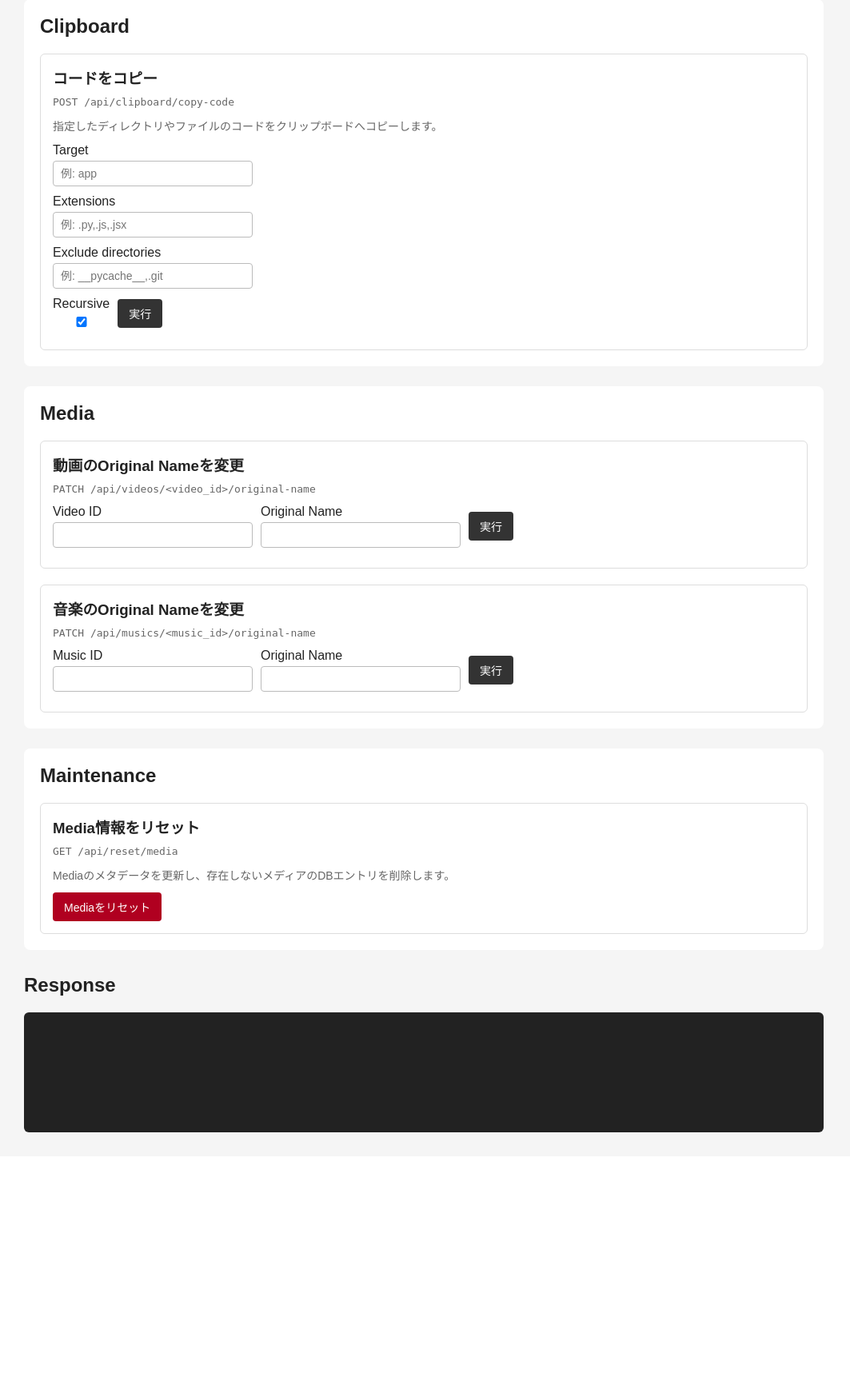
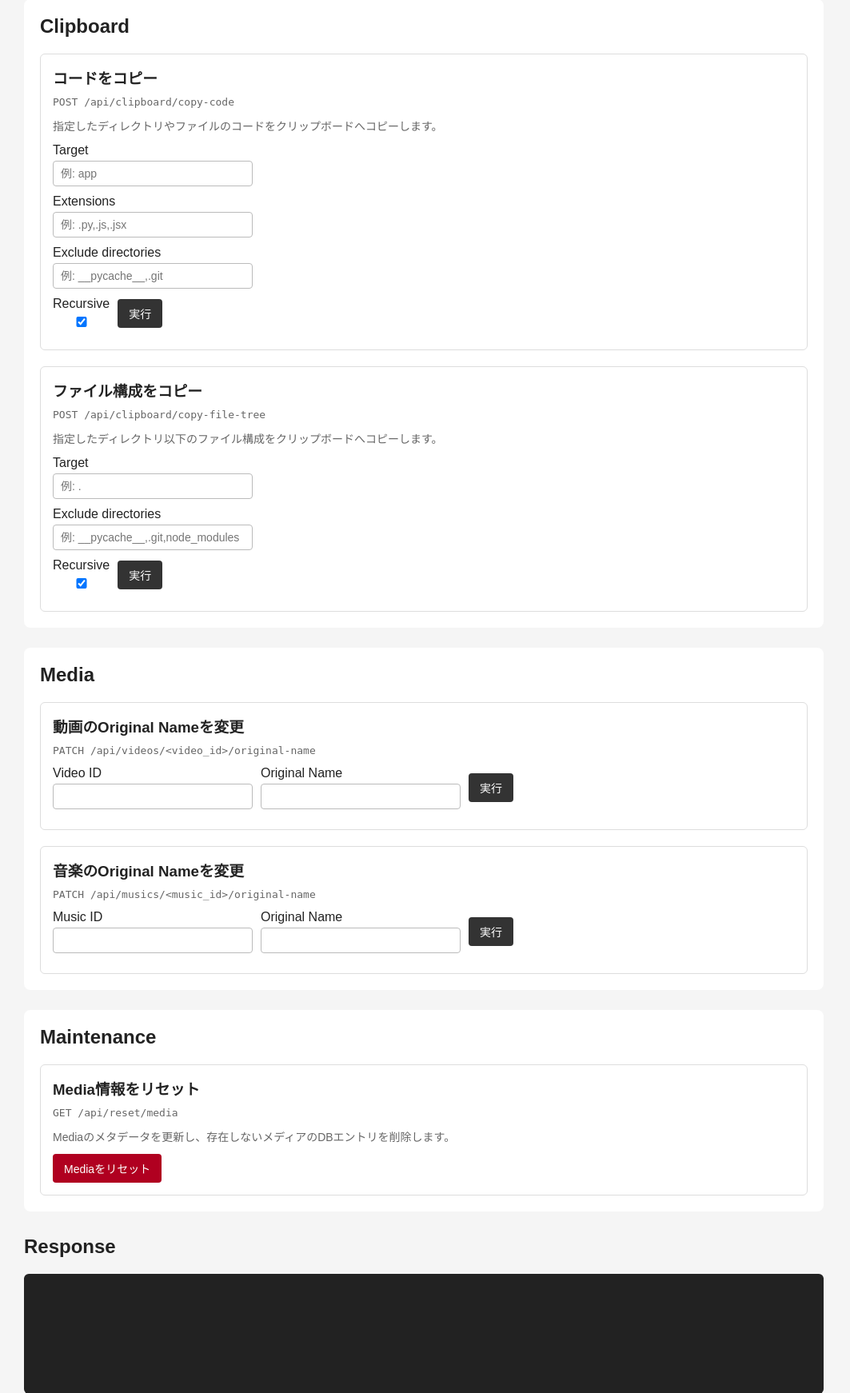
Before and after one commit to SatoshiOhashi1998/my-flask-app, a Flask app: page /api-tool in a window 1280 px wide. Shown: the part 2721-4463 px from the top of the page at 80% size, without its empty margins (0-1063 px from the left). Before the commit the page ends 4137 px from the top, so only its background shows below. Run offline with Flask 3, Linux system fonts and the light colour scheme; parts of the project's set-up code (start-up, migrations or seed data) failed here and were passed over.

Commit message:
feat: API利用のページにfile-treeのコピーを追加

```diff
--- a/app/templates/api_tool/index.html
+++ b/app/templates/api_tool/index.html
@@ -291,7 +291,11 @@
         <div class="form-row">
             <label>
                 開始時刻
-                <input type="time" id="calendar-today-start-time" value="09:00">
+                <input
+                    type="time"
+                    id="calendar-today-start-time"
+                    value="09:00"
+                >
             </label>
 
             <button type="button" id="sync-calendar-today">
@@ -311,7 +315,11 @@
         <div class="form-row">
             <label>
                 開始時刻
-                <input type="time" id="calendar-tomorrow-start-time" value="09:00">
+                <input
+                    type="time"
+                    id="calendar-tomorrow-start-time"
+                    value="09:00"
+                >
             </label>
 
             <button type="button" id="sync-calendar-tomorrow">
@@ -336,7 +344,11 @@
 
             <label>
                 開始時刻
-                <input type="time" id="calendar-date-start-time" value="09:00">
+                <input
+                    type="time"
+                    id="calendar-date-start-time"
+                    value="09:00"
+                >
             </label>
 
             <button type="button" id="sync-calendar-date">
@@ -361,7 +373,11 @@
 
             <label>
                 開始時刻
-                <input type="time" id="calendar-before-15-start-time" value="09:00">
+                <input
+                    type="time"
+                    id="calendar-before-15-start-time"
+                    value="09:00"
+                >
             </label>
 
             <button type="button" id="sync-calendar-before-15">
@@ -386,7 +402,11 @@
 
             <label>
                 開始時刻
-                <input type="time" id="calendar-before-18-start-time" value="15:00">
+                <input
+                    type="time"
+                    id="calendar-before-18-start-time"
+                    value="15:00"
+                >
             </label>
 
             <button type="button" id="sync-calendar-before-18">
@@ -411,7 +431,11 @@
 
             <label>
                 開始時刻
-                <input type="time" id="calendar-after-18-start-time" value="18:00">
+                <input
+                    type="time"
+                    id="calendar-after-18-start-time"
+                    value="18:00"
+                >
             </label>
 
             <button type="button" id="sync-calendar-after-18">
@@ -482,6 +506,56 @@
             </label>
 
             <button type="button" id="copy-code">
+                実行
+            </button>
+        </div>
+    </div>
+
+
+    <div class="operation">
+        <h3>ファイル構成をコピー</h3>
+
+        <div class="endpoint">
+            POST /api/clipboard/copy-file-tree
+        </div>
+
+        <p class="description">
+            指定したディレクトリ以下のファイル構成をクリップボードへコピーします。
+        </p>
+
+        <div class="form-row">
+            <label>
+                Target
+                <input
+                    type="text"
+                    id="file-tree-target"
+                    placeholder="例: ."
+                >
+            </label>
+        </div>
+
+        <div class="form-row">
+            <label>
+                Exclude directories
+                <input
+                    type="text"
+                    id="file-tree-exclude-dirs"
+                    placeholder="例: __pycache__,.git,node_modules"
+                >
+            </label>
+        </div>
+
+        <div class="form-row">
+            <label>
+                Recursive
+                <input
+                    type="checkbox"
+                    id="file-tree-recursive"
+                    checked
+                >
+            </label>
+
+            <button type="button" id="copy-file-tree">
                 実行
             </button>
         </div>
@@ -671,7 +745,8 @@
     document
         .getElementById("create-daily-note")
         .addEventListener("click", () => {
-            const date = document.getElementById("daily-note-date").value;
+            const date =
+                document.getElementById("daily-note-date").value;
 
             const params = new URLSearchParams();
 
@@ -706,7 +781,8 @@
     document
         .getElementById("create-weekly-note")
         .addEventListener("click", () => {
-            const date = document.getElementById("weekly-note-date").value;
+            const date =
+                document.getElementById("weekly-note-date").value;
 
             const params = new URLSearchParams();
 
@@ -937,6 +1013,41 @@
         });
 
 
+    document
+        .getElementById("copy-file-tree")
+        .addEventListener("click", () => {
+            const target =
+                document.getElementById("file-tree-target").value.trim();
+
+            const excludeDirs =
+                parseCommaSeparated(
+                    document.getElementById("file-tree-exclude-dirs").value
+                );
+
+            const recursive =
+                document.getElementById("file-tree-recursive").checked;
+
+            if (!target) {
+                alert("Targetを指定してください。");
+                return;
+            }
+
+            const data = {
+                target: target,
+                exclude_dirs: excludeDirs,
+                recursive: recursive,
+            };
+
+            callApi("/api/clipboard/copy-file-tree", {
+                method: "POST",
+                headers: {
+                    "Content-Type": "application/json",
+                },
+                body: JSON.stringify(data),
+            });
+        });
+
+
     // ============================================================
     // Media
     // ============================================================
```
